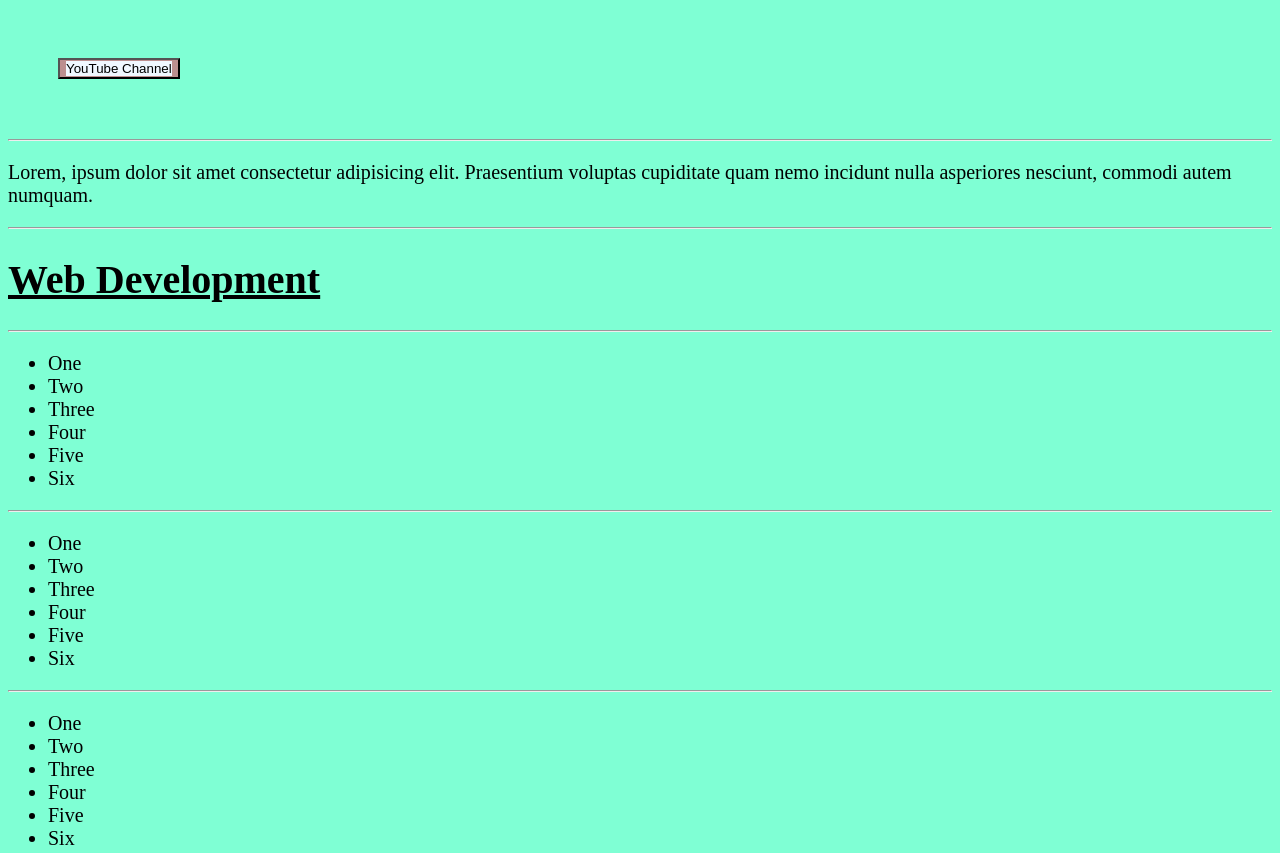
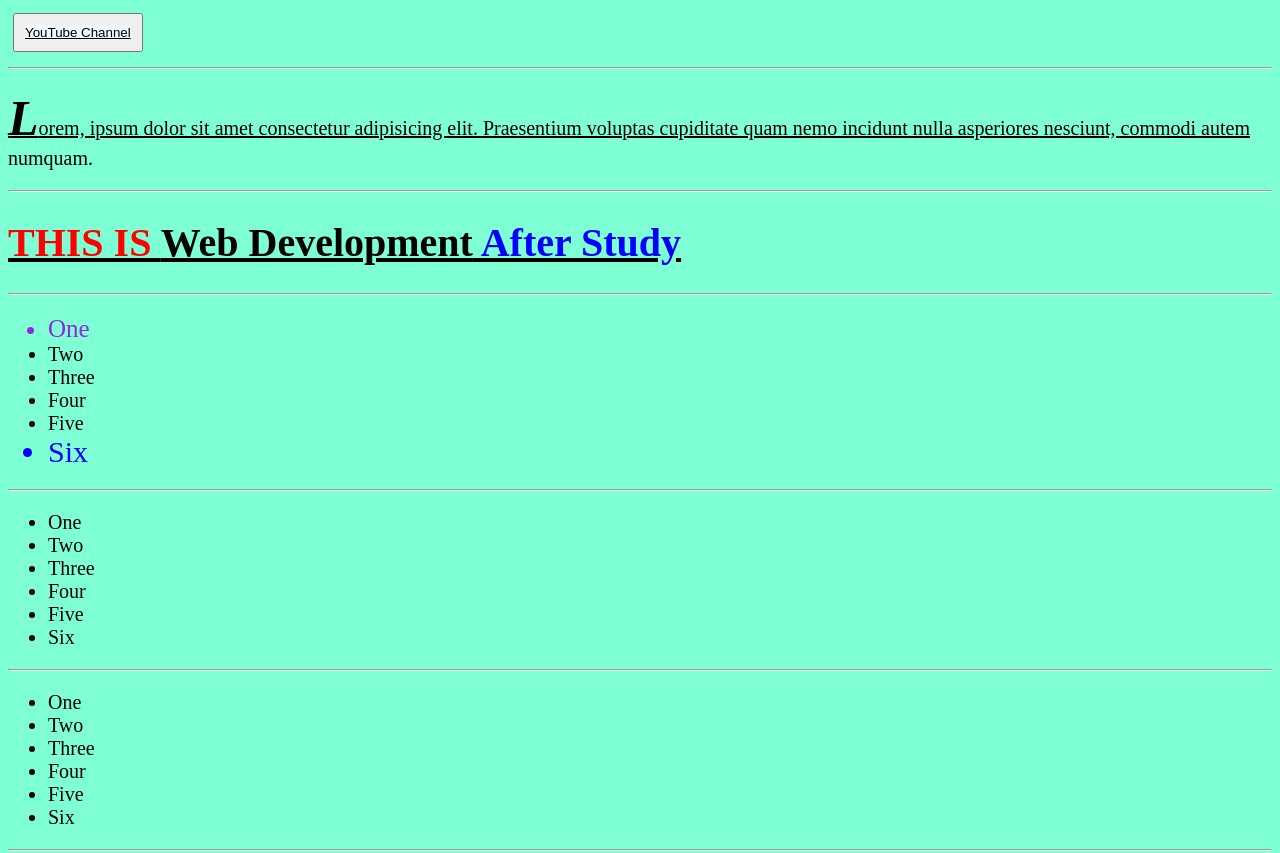
Before and after one commit to CrimsonMoth/CSS3-Basics, a plain HTML site: page 04. Pseudo Classes n Elements/index.html in a window 1280 px wide. Shown: the top 853 px of the page. Drawn offline with Linux system fonts and the light colour scheme.

Commit message:
Add files via upload

```diff
--- a/04. Pseudo Classes n Elements/styles.css
+++ b/04. Pseudo Classes n Elements/styles.css
@@ -3,7 +3,6 @@
 a {
   background-color: aliceblue;
   color: black;
-  text-decoration: none;
 }
 
 a:visited {
@@ -23,12 +22,48 @@ a:focus {
   color: brown;
 }
 
+p::first-letter {
+  font-size: 50px;
+  font-weight: bold;
+  font-style: oblique;
+}
+
+p::first-line {
+  text-decoration: underline;
+}
+
+p::selection {
+  background-color: yellow;
+  font-size: 40px;
+  color: red;
+}
+
+h1::before {
+  content: "This is ";
+  color: red;
+  text-transform: uppercase;
+}
+
+h1::after {
+  content: " After Study";
+  color: blue;
+}
+
 h1 {
   text-decoration: underline;
-  text-overflow: clip;
 }
 
 button {
-  background-color: rosybrown;
-  margin: 50px;
+  padding: 10px;
+  margin: 5px;
 }
+
+.list1 li:first-child {
+  color: blueviolet;
+  font-size: 25px;
+}
+
+.list1 li:last-child {
+  color: blue;
+  font-size: 30px;
+}
```
